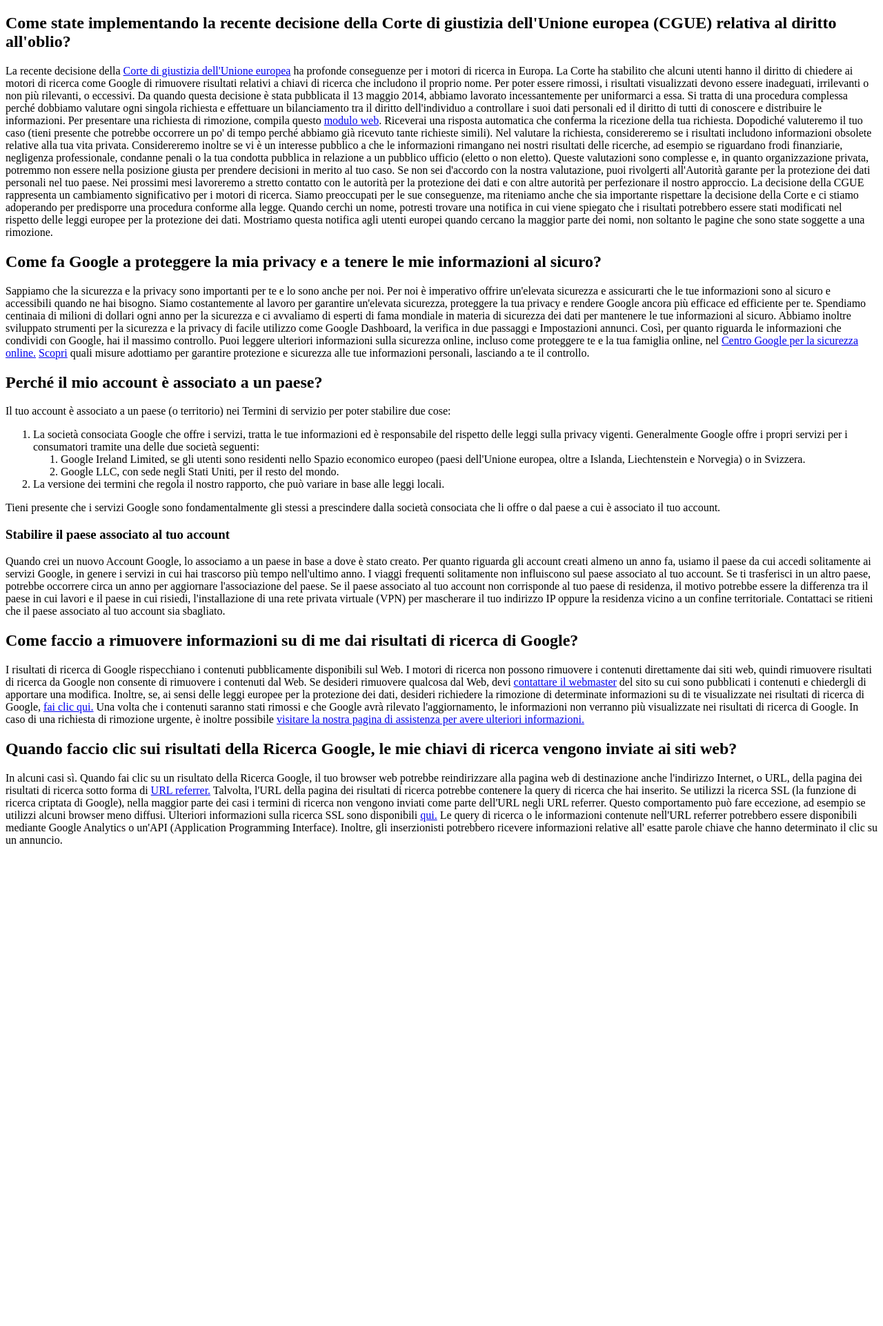
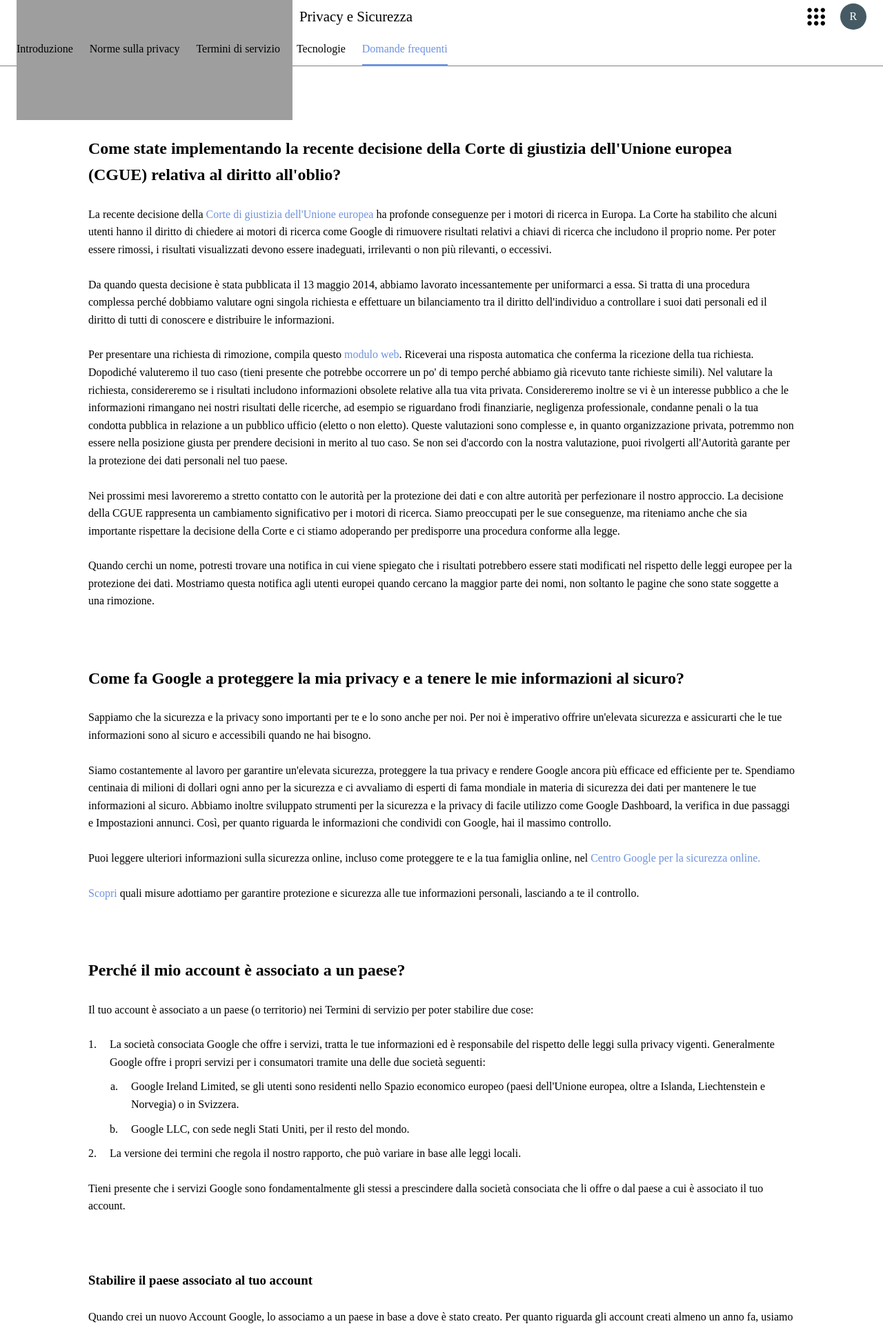
Before and after one commit to RenatoConfuorto/php-google-faq, a PHP site: page / in a window 1280 px wide. Shown: the top 1922 px of the page at 69% size. Before the commit the page ends 1223 px from the top, so only its background shows below. Run offline with PHP 8.4, Linux system fonts and the light colour scheme; grey boxes are pictures that could not be loaded.

Commit message:
layout completato

```diff
--- a/index.php
+++ b/index.php
@@ -5,6 +5,9 @@
   <meta charset="UTF-8">
   <meta http-equiv="X-UA-Compatible" content="IE=edge">
   <meta name="viewport" content="width=device-width, initial-scale=1.0">
+
+  <!-- style  -->
+  <link rel="stylesheet" href="style.css">
   <title>Document</title>
 </head>
 
@@ -13,29 +16,29 @@
   $faq = [
     [
       'question' => "Come state implementando la recente decisione della Corte di giustizia dell'Unione europea (CGUE) relativa al diritto all'oblio?",
-      'answer' => "<p>La recente decisione della <a href='#'>Corte di giustizia dell'Unione europea</a> ha profonde conseguenze per i motori di ricerca in Europa. La Corte ha stabilito che alcuni utenti hanno il diritto di chiedere ai motori di ricerca come Google di rimuovere risultati relativi a chiavi di ricerca che includono il proprio nome. Per poter essere rimossi, i risultati visualizzati devono essere inadeguati, irrilevanti o non più rilevanti, o eccessivi.
+      'answer' => "<p>La recente decisione della <a href='#'>Corte di giustizia dell'Unione europea</a> ha profonde conseguenze per i motori di ricerca in Europa. La Corte ha stabilito che alcuni utenti hanno il diritto di chiedere ai motori di ricerca come Google di rimuovere risultati relativi a chiavi di ricerca che includono il proprio nome. Per poter essere rimossi, i risultati visualizzati devono essere inadeguati, irrilevanti o non più rilevanti, o eccessivi.</p>
 
-    Da quando questa decisione è stata pubblicata il 13 maggio 2014, abbiamo lavorato incessantemente per uniformarci a essa. Si tratta di una procedura complessa perché dobbiamo valutare ogni singola richiesta e effettuare un bilanciamento tra il diritto dell'individuo a controllare i suoi dati personali ed il diritto di tutti di conoscere e distribuire le informazioni.
+    <p>Da quando questa decisione è stata pubblicata il 13 maggio 2014, abbiamo lavorato incessantemente per uniformarci a essa. Si tratta di una procedura complessa perché dobbiamo valutare ogni singola richiesta e effettuare un bilanciamento tra il diritto dell'individuo a controllare i suoi dati personali ed il diritto di tutti di conoscere e distribuire le informazioni.</p>
 
-    Per presentare una richiesta di rimozione, compila questo <a href='#'>modulo web</a>. Riceverai una risposta automatica che conferma la ricezione della tua richiesta. Dopodiché valuteremo il tuo caso (tieni presente che potrebbe occorrere un po' di tempo perché abbiamo già ricevuto tante richieste simili). Nel valutare la richiesta, considereremo se i risultati includono informazioni obsolete relative alla tua vita privata. Considereremo inoltre se vi è un interesse pubblico a che le informazioni rimangano nei nostri risultati delle ricerche, ad esempio se riguardano frodi finanziarie, negligenza professionale, condanne penali o la tua condotta pubblica in relazione a un pubblico ufficio (eletto o non eletto). Queste valutazioni sono complesse e, in quanto organizzazione privata, potremmo non essere nella posizione giusta per prendere decisioni in merito al tuo caso. Se non sei d'accordo con la nostra valutazione, puoi rivolgerti all'Autorità garante per la protezione dei dati personali nel tuo paese.
+    <p>Per presentare una richiesta di rimozione, compila questo <a href='#'>modulo web</a>. Riceverai una risposta automatica che conferma la ricezione della tua richiesta. Dopodiché valuteremo il tuo caso (tieni presente che potrebbe occorrere un po' di tempo perché abbiamo già ricevuto tante richieste simili). Nel valutare la richiesta, considereremo se i risultati includono informazioni obsolete relative alla tua vita privata. Considereremo inoltre se vi è un interesse pubblico a che le informazioni rimangano nei nostri risultati delle ricerche, ad esempio se riguardano frodi finanziarie, negligenza professionale, condanne penali o la tua condotta pubblica in relazione a un pubblico ufficio (eletto o non eletto). Queste valutazioni sono complesse e, in quanto organizzazione privata, potremmo non essere nella posizione giusta per prendere decisioni in merito al tuo caso. Se non sei d'accordo con la nostra valutazione, puoi rivolgerti all'Autorità garante per la protezione dei dati personali nel tuo paese.</p>
 
-    Nei prossimi mesi lavoreremo a stretto contatto con le autorità per la protezione dei dati e con altre autorità per perfezionare il nostro approccio. La decisione della CGUE rappresenta un cambiamento significativo per i motori di ricerca. Siamo preoccupati per le sue conseguenze, ma riteniamo anche che sia importante rispettare la decisione della Corte e ci stiamo adoperando per predisporre una procedura conforme alla legge.
+    <p>Nei prossimi mesi lavoreremo a stretto contatto con le autorità per la protezione dei dati e con altre autorità per perfezionare il nostro approccio. La decisione della CGUE rappresenta un cambiamento significativo per i motori di ricerca. Siamo preoccupati per le sue conseguenze, ma riteniamo anche che sia importante rispettare la decisione della Corte e ci stiamo adoperando per predisporre una procedura conforme alla legge.</p>
 
-    Quando cerchi un nome, potresti trovare una notifica in cui viene spiegato che i risultati potrebbero essere stati modificati nel rispetto delle leggi europee per la protezione dei dati. Mostriamo questa notifica agli utenti europei quando cercano la maggior parte dei nomi, non soltanto le pagine che sono state soggette a una rimozione.</p>"
+    <p>Quando cerchi un nome, potresti trovare una notifica in cui viene spiegato che i risultati potrebbero essere stati modificati nel rispetto delle leggi europee per la protezione dei dati. Mostriamo questa notifica agli utenti europei quando cercano la maggior parte dei nomi, non soltanto le pagine che sono state soggette a una rimozione.</p>"
     ],
     [
       'question' => "Come fa Google a proteggere la mia privacy e a tenere le mie informazioni al sicuro?",
-      'answer' => "<p>Sappiamo che la sicurezza e la privacy sono importanti per te e lo sono anche per noi. Per noi è imperativo offrire un'elevata sicurezza e assicurarti che le tue informazioni sono al sicuro e accessibili quando ne hai bisogno.
+      'answer' => "<p>Sappiamo che la sicurezza e la privacy sono importanti per te e lo sono anche per noi. Per noi è imperativo offrire un'elevata sicurezza e assicurarti che le tue informazioni sono al sicuro e accessibili quando ne hai bisogno.</p>
 
-    Siamo costantemente al lavoro per garantire un'elevata sicurezza, proteggere la tua privacy e rendere Google ancora più efficace ed efficiente per te. Spendiamo centinaia di milioni di dollari ogni anno per la sicurezza e ci avvaliamo di esperti di fama mondiale in materia di sicurezza dei dati per mantenere le tue informazioni al sicuro. Abbiamo inoltre sviluppato strumenti per la sicurezza e la privacy di facile utilizzo come Google Dashboard, la verifica in due passaggi e Impostazioni annunci. Così, per quanto riguarda le informazioni che condividi con Google, hai il massimo controllo.
+    <p>Siamo costantemente al lavoro per garantire un'elevata sicurezza, proteggere la tua privacy e rendere Google ancora più efficace ed efficiente per te. Spendiamo centinaia di milioni di dollari ogni anno per la sicurezza e ci avvaliamo di esperti di fama mondiale in materia di sicurezza dei dati per mantenere le tue informazioni al sicuro. Abbiamo inoltre sviluppato strumenti per la sicurezza e la privacy di facile utilizzo come Google Dashboard, la verifica in due passaggi e Impostazioni annunci. Così, per quanto riguarda le informazioni che condividi con Google, hai il massimo controllo.</p>
 
-    Puoi leggere ulteriori informazioni sulla sicurezza online, incluso come proteggere te e la tua famiglia online, nel <a href='#'>Centro Google per la sicurezza online.</a>
+    <p>Puoi leggere ulteriori informazioni sulla sicurezza online, incluso come proteggere te e la tua famiglia online, nel <a href='#'>Centro Google per la sicurezza online.</a></p>
 
-    <a href='#'>Scopri</a> quali misure adottiamo per garantire protezione e sicurezza alle tue informazioni personali, lasciando a te il controllo.</p>"
+    <p><a href='#'>Scopri</a> quali misure adottiamo per garantire protezione e sicurezza alle tue informazioni personali, lasciando a te il controllo.</p>"
     ],
     [
       'question' => "Perché il mio account è associato a un paese?",
-      'answer' => "<p>Il tuo account è associato a un paese (o territorio) nei Termini di servizio per poter stabilire due cose:
+      'answer' => "<p>Il tuo account è associato a un paese (o territorio) nei Termini di servizio per poter stabilire due cose:</p>
     <ol>
       <li>
         La società consociata Google che offre i servizi, tratta le tue informazioni ed è responsabile del rispetto delle leggi sulla privacy vigenti. Generalmente Google offre i propri servizi per i consumatori tramite una delle due società seguenti:
@@ -46,14 +49,14 @@
       </li>
       <li>La versione dei termini che regola il nostro rapporto, che può variare in base alle leggi locali.</li>
     </ol>
-    Tieni presente che i servizi Google sono fondamentalmente gli stessi a prescindere dalla società consociata che li offre o dal paese a cui è associato il tuo account.</p>
+    <p></p>Tieni presente che i servizi Google sono fondamentalmente gli stessi a prescindere dalla società consociata che li offre o dal paese a cui è associato il tuo account.</p>
     <div>
       <h3>Stabilire il paese associato al tuo account</h3>
-      <p>Quando crei un nuovo Account Google, lo associamo a un paese in base a dove è stato creato. Per quanto riguarda gli account creati almeno un anno fa, usiamo il paese da cui accedi solitamente ai servizi Google, in genere i servizi in cui hai trascorso più tempo nell'ultimo anno.
+      <p>Quando crei un nuovo Account Google, lo associamo a un paese in base a dove è stato creato. Per quanto riguarda gli account creati almeno un anno fa, usiamo il paese da cui accedi solitamente ai servizi Google, in genere i servizi in cui hai trascorso più tempo nell'ultimo anno.</p>
 
-      I viaggi frequenti solitamente non influiscono sul paese associato al tuo account. Se ti trasferisci in un altro paese, potrebbe occorrere circa un anno per aggiornare l'associazione del paese.
+      <p>I viaggi frequenti solitamente non influiscono sul paese associato al tuo account. Se ti trasferisci in un altro paese, potrebbe occorrere circa un anno per aggiornare l'associazione del paese.</p>
 
-      Se il paese associato al tuo account non corrisponde al tuo paese di residenza, il motivo potrebbe essere la differenza tra il paese in cui lavori e il paese in cui risiedi, l'installazione di una rete privata virtuale (VPN) per mascherare il tuo indirizzo IP oppure la residenza vicino a un confine territoriale. Contattaci se ritieni che il paese associato al tuo account sia sbagliato.</p>
+      <p>Se il paese associato al tuo account non corrisponde al tuo paese di residenza, il motivo potrebbe essere la differenza tra il paese in cui lavori e il paese in cui risiedi, l'installazione di una rete privata virtuale (VPN) per mascherare il tuo indirizzo IP oppure la residenza vicino a un confine territoriale. Contattaci se ritieni che il paese associato al tuo account sia sbagliato.</p>
     </div>"
     ],
     [
@@ -67,8 +70,32 @@
   ];
   // var_dump($faq);
   ?>
+  <header>
+    <div class="header-top">
+      <div class="logo">
+        <img src="https://www.gstatic.com/images/branding/googlelogo/svg/googlelogo_clr_74x24px.svg" alt="Google_logo">
+        <span>Privacy e Sicurezza</span>
+      </div>
+      <div class="icons">
+        <svg class="gb_Te" focusable="false" viewBox="0 0 24 24">
+          <path d="M6,8c1.1,0 2,-0.9 2,-2s-0.9,-2 -2,-2 -2,0.9 -2,2 0.9,2 2,2zM12,20c1.1,0 2,-0.9 2,-2s-0.9,-2 -2,-2 -2,0.9 -2,2 0.9,2 2,2zM6,20c1.1,0 2,-0.9 2,-2s-0.9,-2 -2,-2 -2,0.9 -2,2 0.9,2 2,2zM6,14c1.1,0 2,-0.9 2,-2s-0.9,-2 -2,-2 -2,0.9 -2,2 0.9,2 2,2zM12,14c1.1,0 2,-0.9 2,-2s-0.9,-2 -2,-2 -2,0.9 -2,2 0.9,2 2,2zM16,6c0,1.1 0.9,2 2,2s2,-0.9 2,-2 -0.9,-2 -2,-2 -2,0.9 -2,2zM12,8c1.1,0 2,-0.9 2,-2s-0.9,-2 -2,-2 -2,0.9 -2,2 0.9,2 2,2zM18,14c1.1,0 2,-0.9 2,-2s-0.9,-2 -2,-2 -2,0.9 -2,2 0.9,2 2,2zM18,20c1.1,0 2,-0.9 2,-2s-0.9,-2 -2,-2 -2,0.9 -2,2 0.9,2 2,2z"></path>
+        </svg>
+        <div class="profile">R</div>
+      </div>
+    </div>
+    <div class="header-bottom">
+      <ul class="navbar">
+        <li><a href="#">Introduzione</a></li>
+        <li><a href="#">Norme sulla privacy</a></li>
+        <li><a href="#">Termini di servizio</a></li>
+        <li><a href="#">Tecnologie</a></li>
+        <li class="active"><a href="#">Domande frequenti</a></li>
+      </ul>
+    </div>
+  </header>
 
-  <?php foreach($faq as $element){ ?>
+  <main>
+    <?php foreach ($faq as $element) { ?>
       <div class="question">
         <h2><?php echo $element['question']; ?></h2>
 
@@ -76,7 +103,8 @@
           <?php echo $element['answer']; ?>
         </div>
       </div>
-  <?php }?>
+    <?php } ?>
+  </main>
 </body>
 
 </html>
--- a/style.css
+++ b/style.css
@@ -0,0 +1,136 @@
+:root{
+  --header-height: 6rem;
+  --header-bottom-height: calc(var(--header-height) * 0.5);
+
+  --primary-color: #6e92de;
+}
+
+*{
+  margin: 0;
+  padding: 0;
+  box-sizing: border-box;
+}
+
+/*HEADER*/
+header{
+  height: var(--header-height);
+  width: 100%;
+}
+
+.header-top{
+  width: 100%;
+  height: 50%;
+  padding: .3rem 1.5rem;
+
+  display: flex;
+  justify-content: space-between
+}
+
+.header-top .logo{
+  display: flex;
+  align-items: center;
+}
+
+.header-top .logo span{
+  font-size: 1.3rem;
+  margin-left: 10px;
+}
+
+.header-top .icons{
+  height: 100%;
+  display: flex;
+  align-items: center;
+
+}
+
+.header-top .icons svg{
+  width: auto;
+  height: 100%;
+}
+
+.header-top .icons .profile{
+  --icon-size: calc(var(--header-height) * 0.5 - .6rem);
+  margin-left: 15px;
+  color: white;
+  background-color: #455a64;
+  width: var(--icon-size);
+  height: var(--icon-size);
+  line-height: var(--icon-size);
+  text-align: center;
+  border-radius: 50%;
+  font-size: 1rem;
+}
+
+.header-bottom{
+  height: var(--header-bottom-height);
+  padding: 0 1.5rem;
+  border-bottom: 1px solid grey;
+  width: 100%;
+}
+
+.header-bottom .navbar{
+  height: 100%;
+  list-style-type: none;
+}
+
+.header-bottom .navbar li{
+  box-sizing: content-box;
+  display: inline-block;
+  color: black;
+  /* height: 100%;
+  vertical-align: middle; */
+  margin-right: 20px;
+  line-height: calc(var(--header-bottom-height) - 3px);
+}
+
+.header-bottom .navbar li.active{
+  color: var(--primary-color);
+  border-bottom: 3px solid var(--primary-color);
+}
+
+.header-bottom .navbar li a {
+  text-decoration: none;
+  color: inherit;
+}
+
+/* MAIN  */
+main{
+  padding-top: 100px;
+  line-height: 1.6;
+}
+
+main a{
+  text-decoration: none;
+  color: var(--primary-color);
+}
+
+.question{
+  width: 80%;
+  margin: 0 auto;
+  margin-bottom: 80px;
+}
+
+.question p,
+.question h2,
+.question h3,
+.question .answer > * {
+  margin-bottom: 25px;
+}
+
+.question .answer ol{
+  padding-left: 1rem;
+}
+
+.question .answer ol li{
+  margin-bottom: 10px;
+  padding-left: 15px;
+}
+
+.question .answer ol li ol{
+  margin-top: 10px;
+  list-style-type: lower-alpha;
+}
+
+.question .answer h3{
+  margin-top: 80px;
+}
```
Lines whose indentation alone changed are shown as unchanged.
